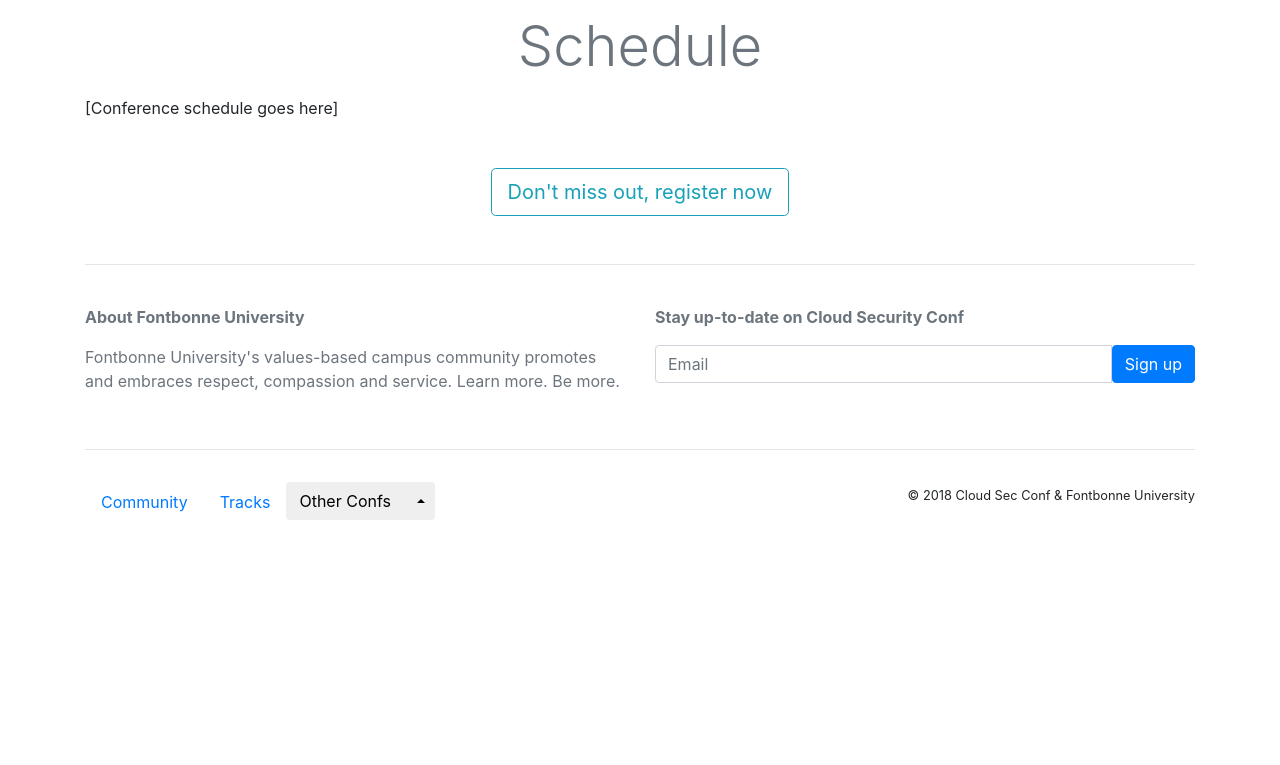
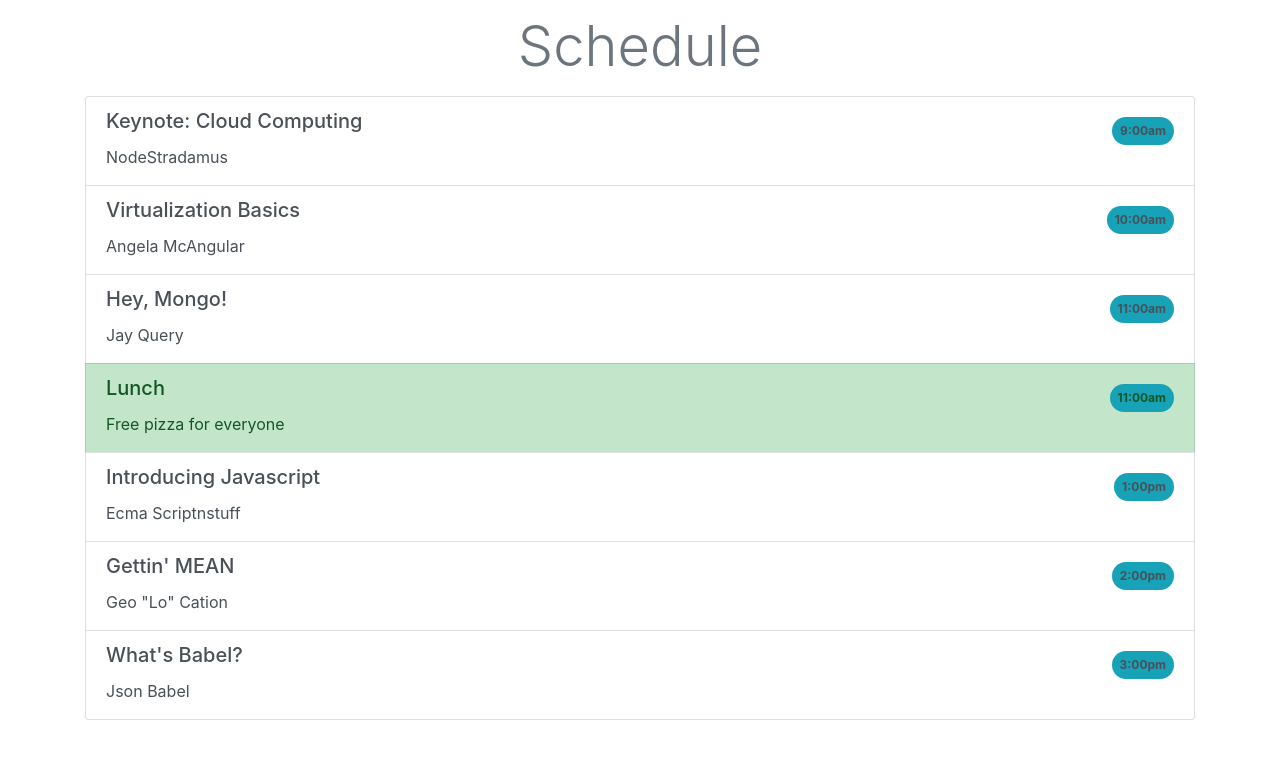
Before and after one commit to Fontbonne-University/cloud-fw-vdub10, a plain HTML site: page index.html in a window 1280 px wide. Shown: the part 1754-2519 px from the top of the page. Before the commit the page ends 2292 px from the top, so only its background shows below. Drawn offline with nearby package versions, Linux system fonts and the light colour scheme.

Commit message:
Added schedule as a list group

```diff
--- a/index.html
+++ b/index.html
@@ -66,15 +66,14 @@
             </div>
             <div class="col-sm">
                 <h3 class="mt-5 mb-4">What You'll Learn</h3>
-                <ul>
-                    <li><strong>Cloud Models</strong>: SaaS, PaaS and IaaS</li>
-                    <li><strong>Virtualization</strong>: The core technology behind Clouds</li>
-                    <li><strong>HTML/CSS</strong>: Web Building blocks</li>
-                    <li><strong>Javascript</strong>: Web Interactivity</li>
-                    <li><strong>Bootstrap</strong>: Popular CSS Framework</li>
-                    <li><strong>Git</strong>: A cloud-based version control system</li>
-                </ul>
-            </div>
+                <div class="list-group">
+                    <a href="#" class="list-group-item list-group-item-action"><strong>Cloud Models</strong>: SaaS, PaaS and IaaS</a>
+                    <a href="#" class="list-group-item list-group-item-action"><strong>Virtualization</strong>: The core technology behind Clouds</a>
+                    <a href="#" class="list-group-item list-group-item-action"><strong>Javascript</strong>: Web Interactivity</a>
+                    <a href="#" class="list-group-item list-group-item-action"><strong>Bootstrap</strong>: Popular CSS Framework</a>
+                    <a href="#" class="list-group-item list-group-item-action"><strong>Git</strong>: A cloud-based version control system</a>
+                </div>
+             </div>
         </div> <!-- /about -->
         <!-- speakers -->
         <h1 id="speakers" class="display-4 text-center my-3 text-muted">Speakers</h1>
@@ -149,7 +148,57 @@
 
         <!--schedule -->
         <h1 class="display-4 text-center my-3 text-muted">Schedule</h1>
-        [Conference schedule goes here]
+        <div class="list-group">
+            <a href="#" class="list-group-item list-group-item-action flex-column align-items-start">
+                <div class="d-flex w-100 justify-content-between">
+                    <h5 class="mb-1">Keynote: Cloud Computing</h5>
+                    <span class="badge badge-default badge-pill bg-info px-2 py-2 mt-2">9:00am</span>
+                </div>
+                <p class="mb-1">NodeStradamus</p>
+            </a>
+            <a href="#" class="list-group-item list-group-item-action flex-column align-items-start">
+                <div class="d-flex w-100 justify-content-between">
+                    <h5 class="mb-1">Virtualization Basics</h5>
+                    <span class="badge badge-default badge-pill bg-info px-2 py-2 mt-2">10:00am</span>
+                </div>
+                <p class="mb-1">Angela McAngular</p>
+            </a>
+            <a href="#" class="list-group-item list-group-item-action flex-column align-items-start">
+                <div class="d-flex w-100 justify-content-between">
+                    <h5 class="mb-1">Hey, Mongo!</h5>
+                    <span class="badge badge-default badge-pill bg-info px-2 py-2 mt-2">11:00am</span>
+                </div>
+                <p class="mb-1">Jay Query</p>
+            </a>
+            <a href="#" class="list-group-item list-group-item-action list-group-item-success flex-column align-items-start">
+                <div class="d-flex w-100 justify-content-between">
+                    <h5 class="mb-1">Lunch</h5>
+                    <span class="badge badge-default badge-pill bg-info px-2 py-2 mt-2">11:00am</span>
+                </div>
+                <p class="mb-1">Free pizza for everyone</p>
+            </a>
+            <a href="#" class="list-group-item list-group-item-action flex-column align-items-start">
+                <div class="d-flex w-100 justify-content-between">
+                    <h5 class="mb-1">Introducing Javascript</h5>
+                    <span class="badge badge-default badge-pill bg-info px-2 py-2 mt-2">1:00pm</span>
+                </div>
+                <p class="mb-1">Ecma Scriptnstuff</p>
+            </a>
+            <a href="#" class="list-group-item list-group-item-action flex-column align-items-start">
+                <div class="d-flex w-100 justify-content-between">
+                    <h5 class="mb-1">Gettin' MEAN</h5>
+                    <span class="badge badge-default badge-pill bg-info px-2 py-2 mt-2">2:00pm</span>
+                </div>
+                <p class="mb-1">Geo "Lo" Cation</p>
+            </a>
+            <a href="#" class="list-group-item list-group-item-action flex-column align-items-start">
+                <div class="d-flex w-100 justify-content-between">
+                    <h5 class="mb-1">What's Babel? </h5>
+                    <span class="badge badge-default badge-pill bg-info px-2 py-2 mt-2">3:00pm</span>
+                </div>
+                <p class="mb-1">Json Babel</p>
+            </a>
+        </div>
 
         <!-- callout button -->
          <button type="button" class="btn btn-outline-info btn-lg d-block mx-auto my-5">Don't miss out, register now</button>
```
